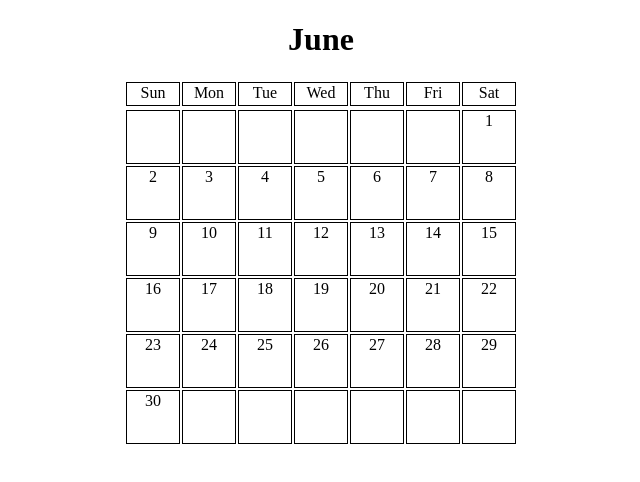
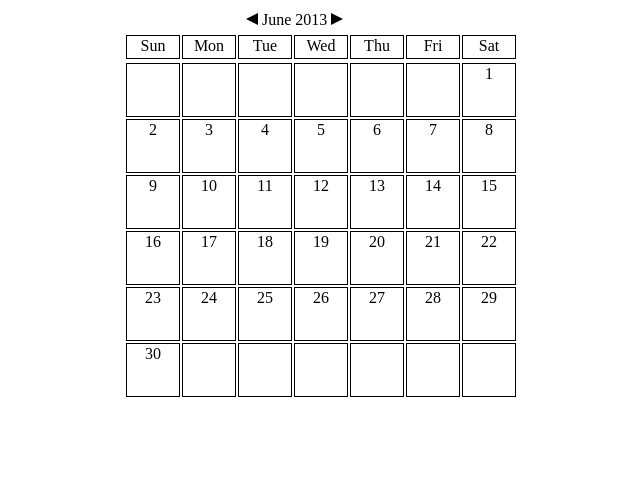
Before and after one commit to cRugg/jsCalendar, a plain HTML site: page index.html in a window 1280 px wide. Shown: the whole page, without its empty margins (319-959 px from the left). Drawn offline with Linux system fonts and the light colour scheme.

Commit message:
Added buttons + functionality + readme
It's a real calendar now! It always shows the correct dates for the
month and year!

```diff
--- a/calendar.js
+++ b/calendar.js
@@ -1,7 +1,5 @@
 (function(){
 "use strict";
-
-    ///The formula: N = d + 2m + [3(m+1)/5] + y + [y/4] - [y/100] + [y/400] + 2
 
     var dateObj =  new Date(); // dateObj contains the current month in number form
 
@@ -32,13 +30,13 @@
         },
 
        //getDaysInMonth: returns the amount of days in the current month
-        getDaysInMonth: function()
+        getDaysInMonth: function(c)
         {
             var year = dateObj.getFullYear();
 
-            if (this.currentMonth === 1 || this.currentMonth === 3 || this.currentMonth === 5 || this.currentMonth === 7 || this.currentMonth === 8 || this.currentMonth === 10 || this.currentMonth === 12){
+            if (c.displayedMonth === 1 || c.displayedMonth === 3 || c.displayedMonth === 5 || c.displayedMonth === 7 || c.displayedMonth === 8 || c.displayedMonth === 10 || c.displayedMonth === 12){
                 return 31;
-            } else if (this.currentMonth === 2) {
+            } else if (c.displayedMonth === 2) {
                 /// Is it a leap year?
                 /// Leap years are divisible by 4 but not by 100, unless they are also divisible by 400.
                 /// E.g., 2000 is divisible by 4 (maybe it is), and by 100 (maybe it isn't), but also by 400 (yes it is); so it is a leap year.
@@ -57,12 +55,23 @@
                 m = month,
                 y = year;
 
+            //January and February will only work if they are the 13th or 14th month of the previous year.
+            if (m === 1){
+                m = 13;
+                y -= 1;
+            } else if (m === 2){
+                m = 14;
+                y -= 1;
+            }
+
             N = d + (2*m) + Math.floor((3*(m+1)/5)) + y + Math.floor((y/4)) - Math.floor((y/100)) + Math.floor((y/400)) + 2;
 
+            //Sunday is now 0, Mon === 1, ect. Saturday === 6; Makes the setDates function cleaner
             if (N%7 === 0){
-               return N = 6;
+                N = 6;
+                return N;
             } else {
-               return N - 1;
+                return N%7 - 1;
             }
         }
     };
@@ -70,16 +79,20 @@
     //create calendar object
     var calendar = {
 
-        currentYear: dateObj.getFullYear(),
-        calArr:      [[],[],[],[],[],[],[]],
+        currentYear:    dateObj.getFullYear(),
+        calArr:         [[],[],[],[],[],[],[]],
+        displayedMonth: monthObj.currentMonth,
+        displayedYear:  dateObj.getFullYear(),
+
+        monthTitle: document.getElementById("monthTitle"),
+        yearTitle:  document.getElementById("yearTitle"),
 
         init: function()
         {
-            var b          = document.getElementById("myBody"),
-                monthTitle = document.getElementById("monthTitle"),
-                table      = document.createElement("table");
+            var b     = document.getElementById("myBody"),
+                table = document.createElement("table");
 
-            monthTitle.textContent = monthObj.getName(monthObj.currentMonth);
+            this.monthTitle.textContent = monthObj.getName(monthObj.currentMonth);
             b.appendChild(table);
 
             //Loops through and creates a 6x7 table for maximum amount of weeks
@@ -87,26 +100,35 @@
                 var currentWeekRow = document.createElement("tr");
                 table.appendChild(currentWeekRow);
                 for (var j = 0; j < 7; ++j){
-                    var dayCell  = document.createElement("td");
+                    var dayCell = document.createElement("td");
                     this.calArr[i][j] = dayCell;
                     currentWeekRow.appendChild(this.calArr[i][j]);
                 }
             }
         },
 
-        setDates: function(month, year)
+        setDates: function(month, year, c)
         {
             var startDay = monthObj.getFirstDayOfMonth(month, year),
-                day = 1;
+                day      = 1;
+            c.monthTitle.textContent = monthObj.getName(month);
+            c.yearTitle.textContent  = c.displayedYear;
+
+            //clear the previous months dates
+            for(var i = 0; i < 6; ++i){
+                for(var j = 0; j < 7; ++j){
+                    c.calArr[i][j].textContent = null;
+                }
+            }
+
             for (var i = 0; i < 6; ++i){
                 for (var j = 0; j < 7; ++j){
                     if (i === 0 && j === 0){
                         j = startDay;
-                        this.calArr[i][j].textContent = day;
+                        c.calArr[i][j].textContent = day;
                         ++day;
-
-                    } else if (day <= monthObj.getDaysInMonth()){
-                        this.calArr[i][j].textContent = day;
+                    } else if (day <= monthObj.getDaysInMonth(this)){
+                        c.calArr[i][j].textContent = day;
                         ++day;
                     }
                 }
@@ -114,19 +136,29 @@
         }
     };
 
-/***** Calculates the current day of the week after %ing the result by 7. if Janurary or February add 12 to the month and subtract the year by 1.
-********* Saturday === 0, Sunday === 1, Monday === 2, Tuesday === 3, Wednesday === 4, Thursday === 5, Friday === 6********
+    var prevDiv = document.getElementById("prevArrow"),
+        nextDiv = document.getElementById("nextArrow");
+    //Is there a better place / way to do the onclick stuff?
+    prevDiv.onclick = function(){
+        if (calendar.displayedMonth === 1){
+            calendar.displayedMonth = 12;
+            calendar.displayedYear -= 1;
+        }else {
+           calendar.displayedMonth -= 1;
+        }
+        calendar.setDates(calendar.displayedMonth, calendar.displayedYear, calendar);
+    };
 
-    var N = null,
-        d = dayObj.currentDay,
-        m = monthObj.currentMonth,
-        y = calendar.currentYear;
-
-    N = d + (2*m) + Math.floor((3*(m+1)/5)) + y + Math.floor((y/4)) - Math.floor((y/100)) + Math.floor((y/400)) + 2;
-
-   console.log(N%7);
-*******/
+    nextDiv.onclick = function(){
+        if (calendar.displayedMonth === 12){
+            calendar.displayedMonth = 1;
+            calendar.displayedYear += 1;
+        }else {
+            calendar.displayedMonth += 1;
+        }
+        calendar.setDates(calendar.displayedMonth, calendar.displayedYear, calendar);
+    };
 
     calendar.init();
-    calendar.setDates(monthObj.currentMonth, calendar.currentYear);
+    calendar.setDates(monthObj.currentMonth, calendar.currentYear, calendar);
 }());
--- a/index.html
+++ b/index.html
@@ -6,7 +6,13 @@
 	<title>jsCalendar</title>
 </head>
 <body id="myBody">
-<h1 id = "monthTitle"></h1>
+	<div id ="centerButtons">
+		<div id = "prevArrow" onClick="calendar.prevMonth()"></div>
+		<div id = "monthTitle"></div>
+		<div id = "yearTitle">2013</div>
+		<div id = "nextArrow" onClick = "calendar.nextMonth()"></div>
+	</div>
+
 	<table>
 		<tr>
 			<td class = "weekDays">Sun</td>
--- a/stylesheet.css
+++ b/stylesheet.css
@@ -8,12 +8,7 @@ table
 	margin-left: auto;
 	margin-right: auto;
 }
-h1
-{
-	margin-left: auto;
-	margin-right: auto;
-	text-align: center;
-}
+
 td
 {
 	text-align: center;
@@ -26,5 +21,51 @@ td
 .weekDays
 {
 	height: 20px;
+}
+#centerButtons
+{
+	width: 150px;
+	height: 25px;
+	margin-left: auto;
+	margin-right: auto;
 
 }
+
+#monthTitle
+{
+display:inline-block;
+	height: 25px;
+	text-align: center;
+}
+#prevArrow
+{
+display:inline-block;
+
+    height:0px;
+	margin-top: 5px;
+
+
+    border-top:    6px solid transparent;
+    border-bottom: 6px solid transparent;
+	border-right:  12px solid;
+
+	background:#FFF;
+}
+
+#nextArrow
+{
+	display:inline-block;
+	height:0px;
+
+	border-top:    6px solid transparent;
+	border-bottom: 6px solid transparent;
+	border-left:   12px solid;
+
+	background:#FFF;
+}
+
+#yearTitle
+{
+display:inline-block;
+
+}
```
Also changed, not shown: README.txt (added). Lines whose indentation alone changed are shown as unchanged.
